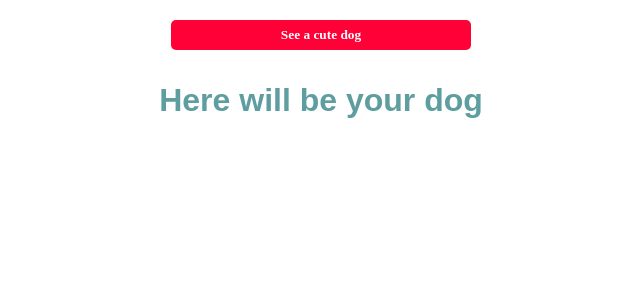
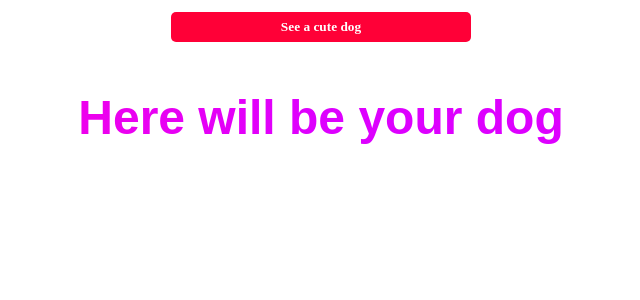
Before and after one commit to RepoCheyo/RandomDogs, a React (Create React App) app: page / in a window 1280 px wide. Shown: the top 300 px of the page, without its empty margins (319-959 px from the left). Built offline with nearby package versions, Linux system fonts and the light colour scheme; a web font is replaced by a local one.

Commit message:
font-gradient

```diff
--- a/public/index.html
+++ b/public/index.html
@@ -2,10 +2,16 @@
 <html lang="en">
   <head>
     <meta charset="utf-8" />
-    <link rel="icon" />
+    <link
+      rel="icon"
+      href="https://assets.stickpng.com/thumbs/5845e69dfb0b0755fa99d7ef.png"
+    />
     <meta name="viewport" content="width=device-width, initial-scale=1" />
     <meta name="theme-color" content="#000000" />
-    <meta name="description" content="Tap a button to see a cute dog" />
+    <meta
+      name="description"
+      content="See a random cute dog with the click of a button"
+    />
     <link rel="apple-touch-icon" href="" />
     <!--
       manifest.json provides metadata used when your web app is installed on a
--- a/src/App.css
+++ b/src/App.css
@@ -9,10 +9,30 @@ body {
 }
 
 .dog_msj {
-  font-size: 2rem;
+  font-size: 3rem;
   font-weight: bold;
-  color: cadetblue;
   text-align: center;
+  background: linear-gradient(
+    to right,
+    rgb(0, 140, 255) 20%,
+    rgb(0, 221, 255) 40%,
+    rgb(255, 0, 217) 60%,
+    rgb(221, 0, 255) 80%
+  );
+  background-size: 200% auto;
+
+  color: #000;
+  background-clip: text;
+  text-fill-color: transparent;
+  -webkit-background-clip: text;
+  -webkit-text-fill-color: transparent;
+  animation: shine 10s linear infinite;
+}
+
+@keyframes shine {
+  to {
+    background-position: 200% center;
+  }
 }
 
 .dog_btn {
--- a/src/App.js
+++ b/src/App.js
@@ -25,7 +25,7 @@ function App() {
           height: 30,
           width: 300,
           borderRadius: 5,
-          marginTop: 20,
+          marginTop: 12,
           marginLeft: 490,
         }}
         onClick={getDog}
```
